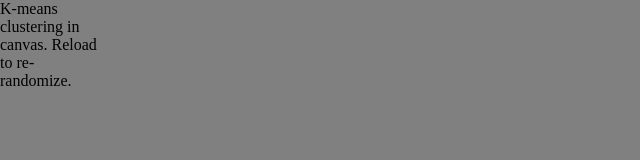
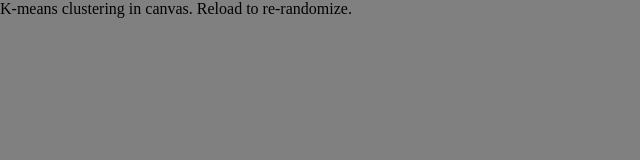
Before and after one commit to jbr/jbr.github.com, a plain HTML site: page kmeans.html in a window 1280 px wide. Shown: the whole page, without its empty margins (0-640 px from the left). Drawn offline with nearby package versions, Linux system fonts and the light colour scheme.

Commit message:
add text

```diff
--- a/kmeans.html
+++ b/kmeans.html
@@ -7,7 +7,7 @@
     <style type="text/css">
       body { background-color: gray; width: 100%; height: 100%; padding:0; margin:0;}
       canvas { padding:0;margin:0;position:absolute}
-      div {display:block;float:left;width:100px;height:100px;margin: 0 -100px -100px 0}
+      div {display:block;float:left;width:500px;height:100px;margin: 0 -500px -100px 0}
     </style>
     <script type="text/javascript">
     $(function(){
```
